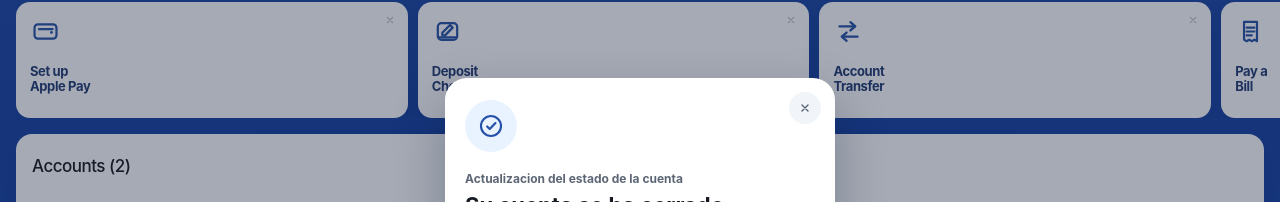
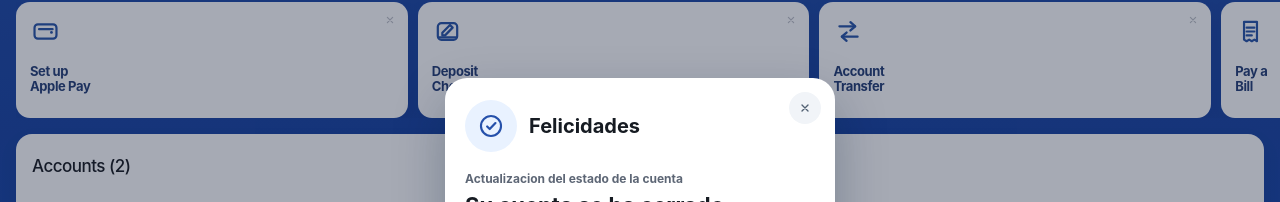
Before and after one commit to javierjordiguevaraolivera-hue/retiro-inteligente, a Next.js app: page /chase2 in a window 1280 px wide. Shown: the part 139-341 px from the top of the page. Built offline with nearby package versions, Linux system fonts and the light colour scheme.

Commit message:
nuevas landing banco

```diff
--- a/app/chase2/page.module.css
+++ b/app/chase2/page.module.css
@@ -695,6 +695,13 @@
   height: 16px;
 }
 
+.noticeHeader {
+  margin-right: 42px;
+  display: flex;
+  align-items: center;
+  gap: 12px;
+}
+
 .noticeIconWrap {
   width: 52px;
   height: 52px;
@@ -703,6 +710,15 @@
   color: #2550aa;
   display: grid;
   place-items: center;
+  flex-shrink: 0;
+}
+
+.noticeCongrats {
+  color: #161b22;
+  font-size: 20px;
+  font-weight: 700;
+  line-height: 1.1;
+  letter-spacing: 0;
 }
 
 .noticeEyebrow {
--- a/app/chase2/page.tsx
+++ b/app/chase2/page.tsx
@@ -480,8 +480,11 @@ function AccountClosedModal({ onClose }: { onClose: () => void }) {
           <CloseIcon />
         </button>
 
-        <div className={styles.noticeIconWrap}>
-          <StatusAlertIcon />
+        <div className={styles.noticeHeader}>
+          <div className={styles.noticeIconWrap}>
+            <StatusAlertIcon />
+          </div>
+          <span className={styles.noticeCongrats}>Felicidades</span>
         </div>
 
         <p className={styles.noticeEyebrow}>{closureNotice.eyebrow}</p>
```
